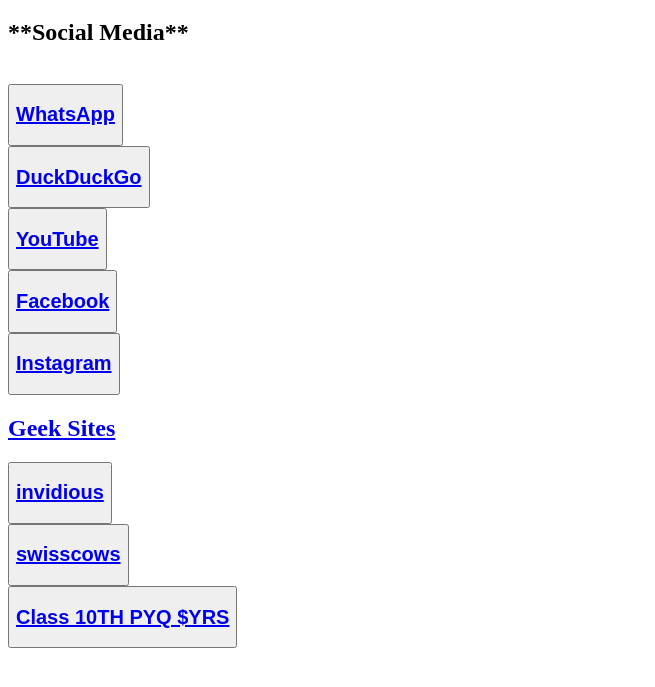
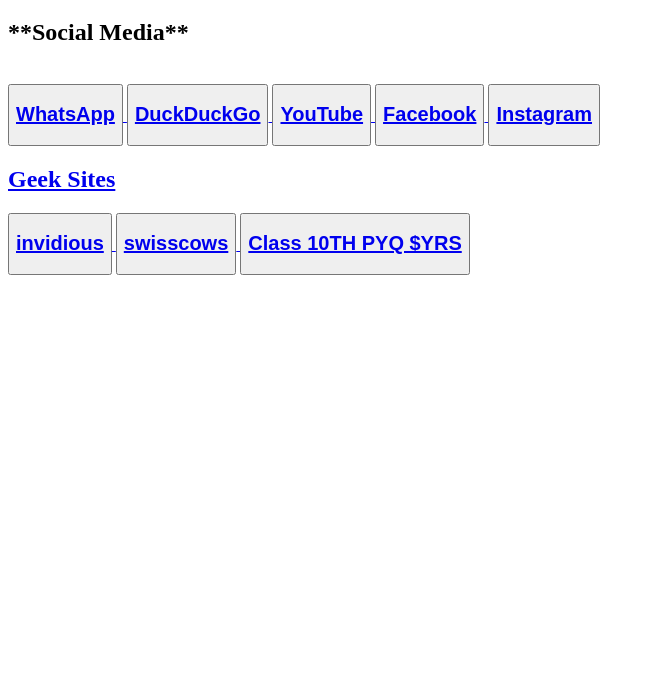
Before and after one commit to Pentestersam/Sites, a plain HTML site: page index.html in a window 1280 px wide. Shown: the part 107-794 px from the top of the page, without its empty margins (0-655 px from the left). Drawn offline with Linux system fonts and the light colour scheme.

Commit message:
Update index.html

```diff
--- a/index.html
+++ b/index.html
@@ -12,31 +12,31 @@
 <h2>**Social Media**</h2><br>
 
 
-<button><h2><a href="https://web.whatsapp.com/" target="_blank">WhatsApp</button></h2><br>
+<button><h2><a href="https://web.whatsapp.com/" target="_blank">WhatsApp</button></h2>
 
 
-<button><h2><a href="https://www.duckduckgo.com" target="_blank">DuckDuckGo</button></h2><br>
+<button><h2><a href="https://www.duckduckgo.com" target="_blank">DuckDuckGo</button></h2>
 
-<button><h2><a href="https://www.youtube.com" target="_blank">YouTube</button></h2><br>
+<button><h2><a href="https://www.youtube.com" target="_blank">YouTube</button></h2>
 
 
-<button><h2><a href="https://www.facebook.com" target="_blank">Facebook</button></h2><br>
+<button><h2><a href="https://www.facebook.com" target="_blank">Facebook</button></h2>
 
-<button><h2><a href="https://www.instagram.com" target="_blank">Instagram</button></h2><br>
+<button><h2><a href="https://www.instagram.com" target="_blank">Instagram</button></h2>
 
 
   <h2>Geek Sites</h2>
 
 
 
-  <button><h2><a href="https://redirect.invidious.io/" target="_blank">invidious</button></h2><br>
+  <button><h2><a href="https://redirect.invidious.io/" target="_blank">invidious</button></h2>
 
 
-    <button><h2><a href="https://swisscows.com/" target="_blank">swisscows</button></h2><br>
+    <button><h2><a href="https://swisscows.com/" target="_blank">swisscows</button></h2>
 
 
 
-      <button><h2><a href="https://www.mpboardonline.com/answer/class-10.html" target="_blank">Class 10TH PYQ $YRS</button></h2><br>
+      <button><h2><a href="https://www.mpboardonline.com/answer/class-10.html" target="_blank">Class 10TH PYQ $YRS</button></h2>
 
 
 
```
